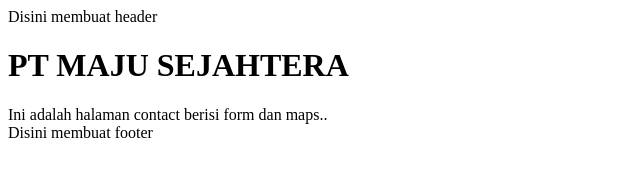
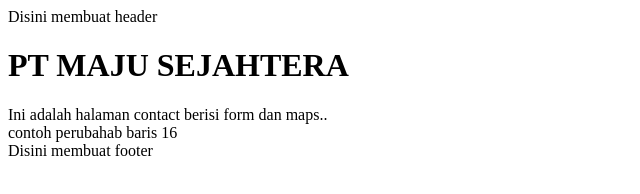
Before and after one commit to Adi-vitra/CompanyProfile, a plain HTML site: page contact-us.html in a window 1280 px wide. Shown: the whole page, without its empty margins (0-640 px from the left). Drawn offline with Linux system fonts and the light colour scheme.

Commit message:
Menambah penjelasan contact us

```diff
--- a/contact-us.html
+++ b/contact-us.html
@@ -11,6 +11,10 @@
     <h1>PT MAJU SEJAHTERA</h1>
     <div>Ini adalah halaman contact berisi form dan maps..</div>
 
+
+
+    <div>contoh perubahab baris 16</div>
+
     <footer>Disini membuat footer</footer>
 </body>
 </html>
```
